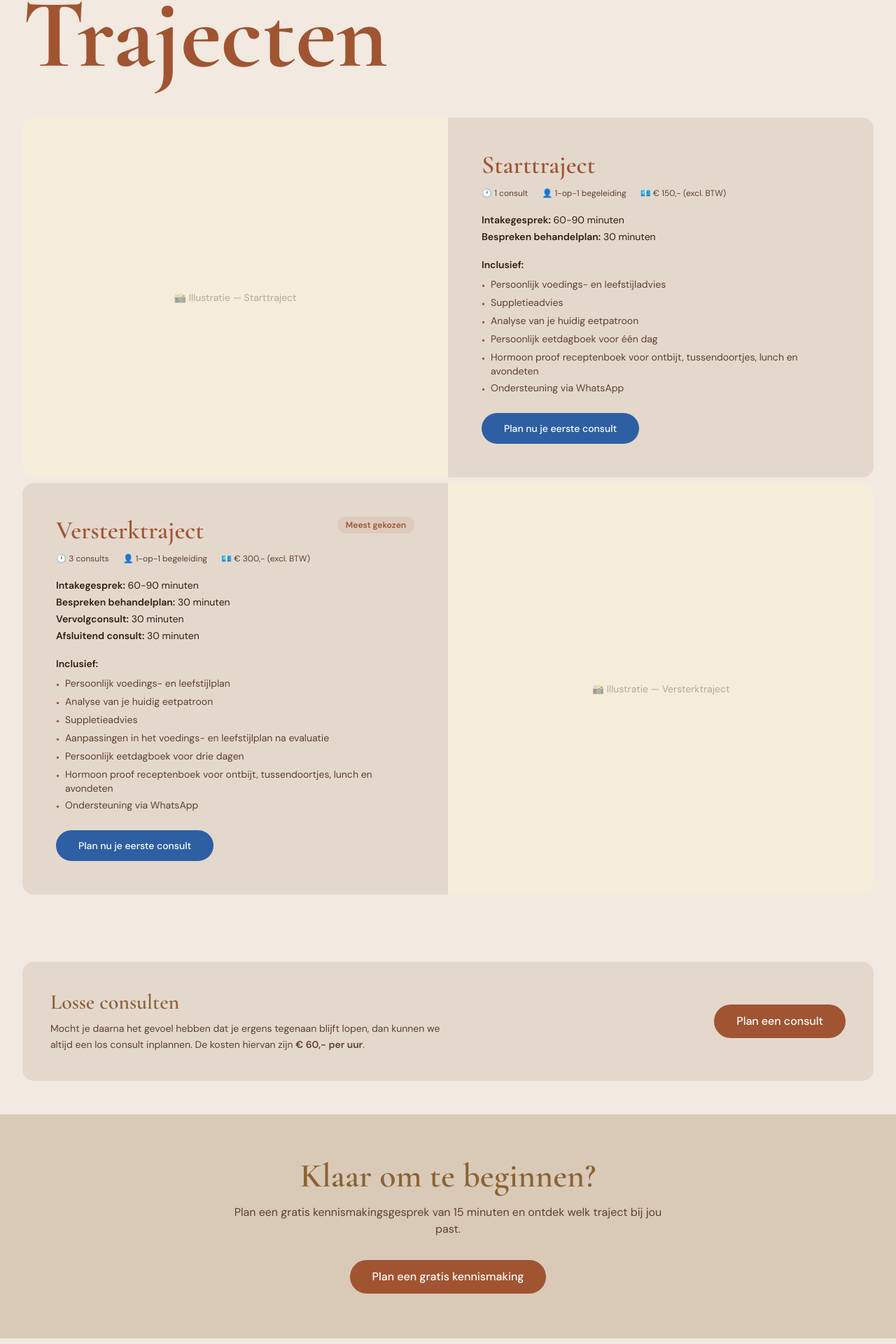
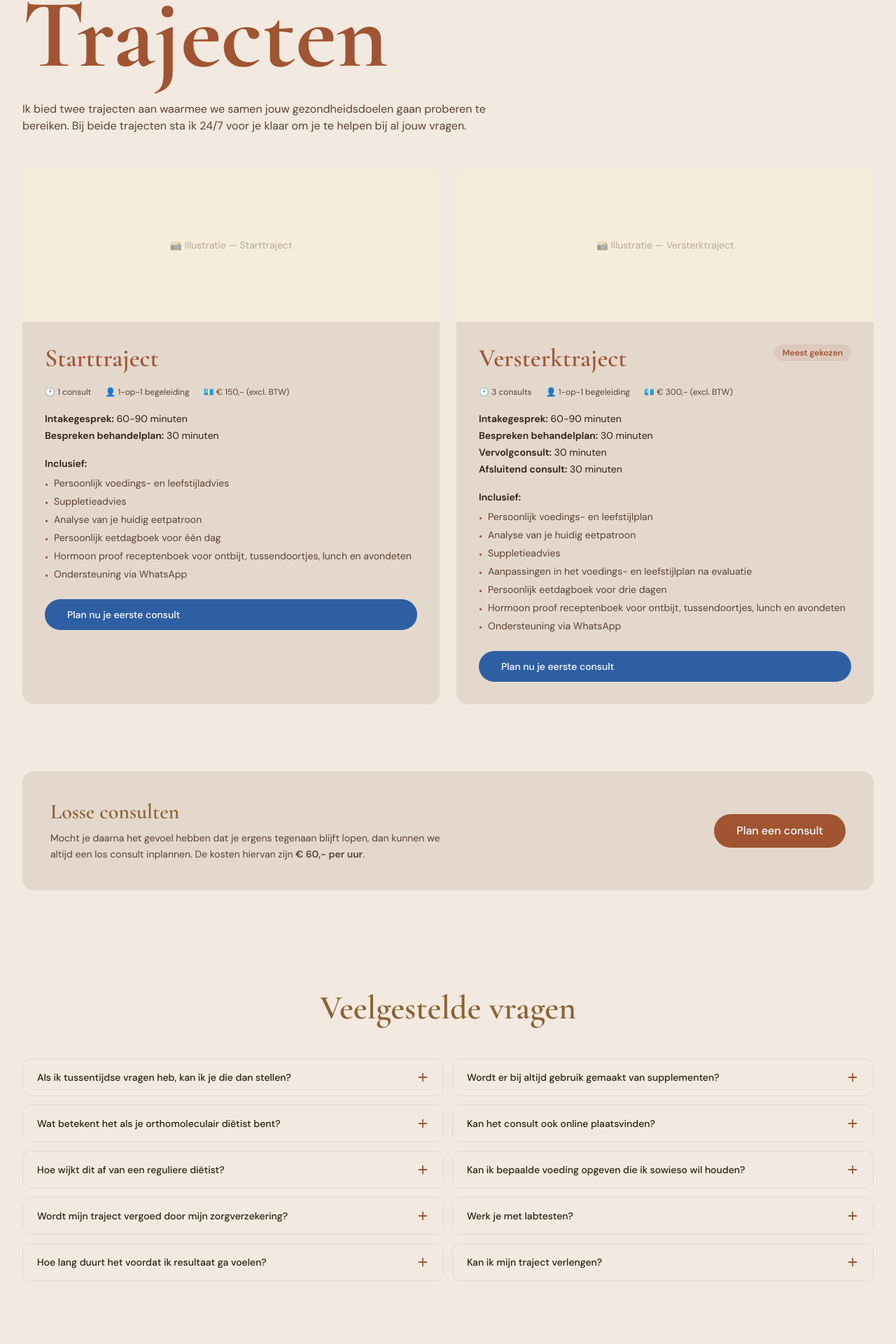
Before and after one commit to annafoods/annafoods, a Next.js app: page /trajecten in a window 1280 px wide. Shown: the part 189-2109 px from the top of the page at 70% size. Built offline with nearby package versions, Linux system fonts and the light colour scheme.

Commit message:
Trajecten: intro tekst, kaarten naast elkaar, CTA verwijderd

```diff
--- a/app/trajecten/page.tsx
+++ b/app/trajecten/page.tsx
@@ -57,24 +57,29 @@ export default function TrajectenPage() {
       {/* ── Trajecten ── */}
       <section className="bg-beige pt-16 pb-8 lg:pt-24 lg:pb-12">
         <div className="max-w-7xl mx-auto px-4 sm:px-6 lg:px-8">
-          <h1 className="font-heading text-[80px] sm:text-[110px] lg:text-[140px] leading-none text-terracotta font-bold mb-12">
+          <h1 className="font-heading text-[80px] sm:text-[110px] lg:text-[140px] leading-none text-terracotta font-bold mb-6">
             Trajecten
           </h1>
-          <div className="space-y-2">
-            {trajecten.map((t, i) => (
+          <p className="font-body text-text-medium max-w-2xl mb-12">
+            Ik bied twee trajecten aan waarmee we samen jouw gezondheidsdoelen gaan proberen
+            te bereiken. Bij beide trajecten sta ik 24/7 voor je klaar om je te helpen bij
+            al jouw vragen.
+          </p>
+          <div className="grid grid-cols-1 lg:grid-cols-2 gap-6">
+            {trajecten.map((t) => (
               <div
                 key={t.id}
-                className="bg-beige-dark rounded-2xl overflow-hidden grid grid-cols-1 lg:grid-cols-2"
+                className="bg-beige-dark rounded-2xl overflow-hidden flex flex-col"
               >
                 {/* Illustratie */}
-                <div className={`min-h-[280px] lg:min-h-[380px] bg-[#f5edda] flex items-center justify-center ${i % 2 === 1 ? 'lg:order-2' : ''}`}>
+                <div className="min-h-[220px] bg-[#f5edda] flex items-center justify-center">
                   <p className="text-text-medium/40 font-body text-sm text-center px-8">
                     📸 Illustratie — {t.title}
                   </p>
                 </div>
 
                 {/* Details */}
-                <div className={`p-8 lg:p-12 ${i % 2 === 1 ? 'lg:order-1' : ''}`}>
+                <div className="p-8 flex flex-col flex-grow">
                   <div className="flex items-start justify-between mb-2">
                     <h2 className="font-heading text-4xl text-terracotta font-semibold">
                       {t.title}
@@ -140,21 +145,6 @@ export default function TrajectenPage() {
         </div>
       </section>
 
-      {/* ── Klaar om te beginnen ── */}
-      <section className="bg-beige-deeper py-16 text-center">
-        <div className="max-w-2xl mx-auto px-4">
-          <h2 className="font-heading text-4xl sm:text-5xl text-brown-gold font-semibold mb-4">
-            Klaar om te beginnen?
-          </h2>
-          <p className="font-body text-text-medium mb-8">
-            Plan een gratis kennismakingsgesprek van 15 minuten en ontdek welk traject bij jou past.
-          </p>
-          <Link href="/contact" className="btn-terracotta">
-            Plan een gratis kennismaking
-          </Link>
-        </div>
-      </section>
-
       {/* ── FAQ in 2 kolommen ── */}
       <section className="bg-beige py-16 lg:py-24">
         <div className="max-w-7xl mx-auto px-4 sm:px-6 lg:px-8">
```
